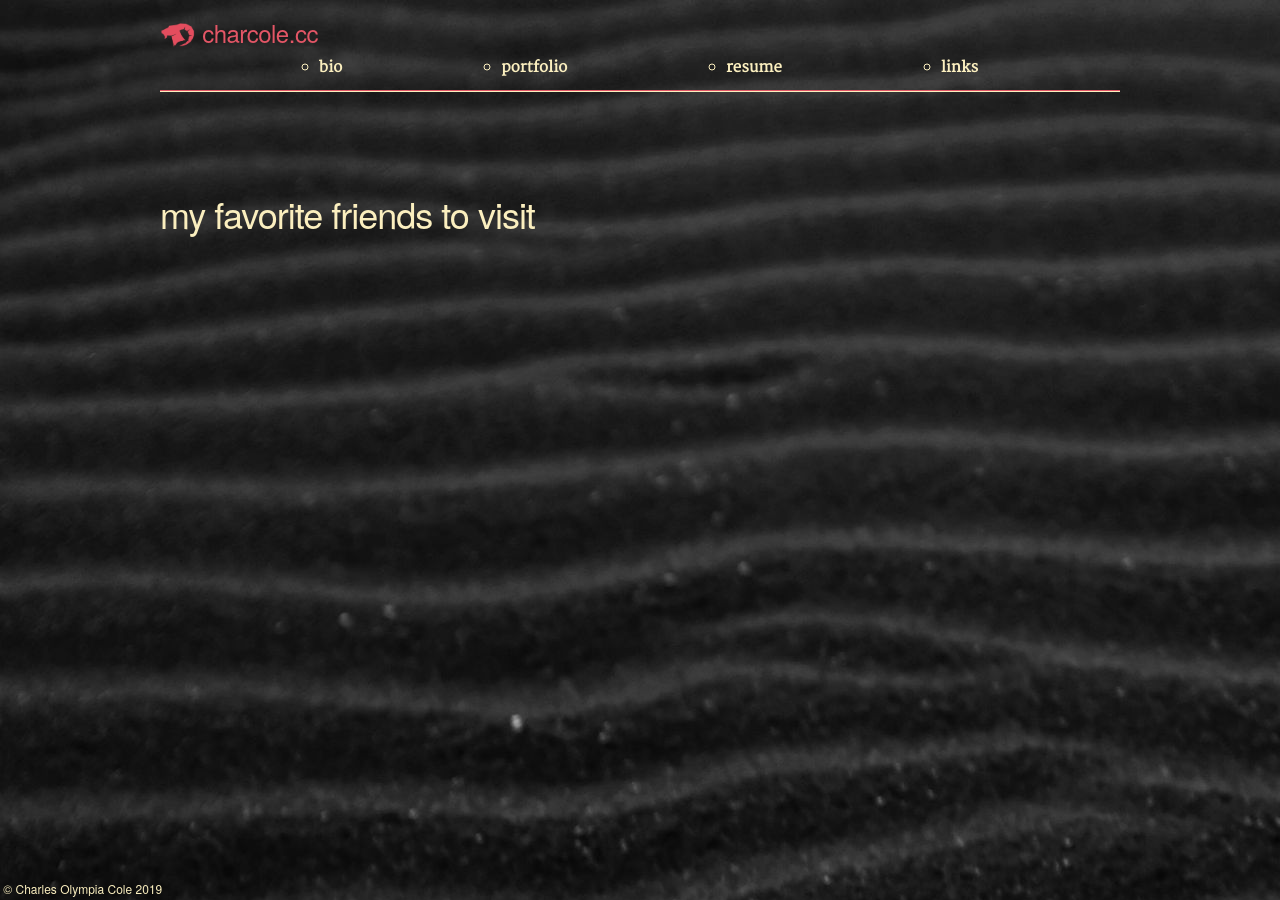
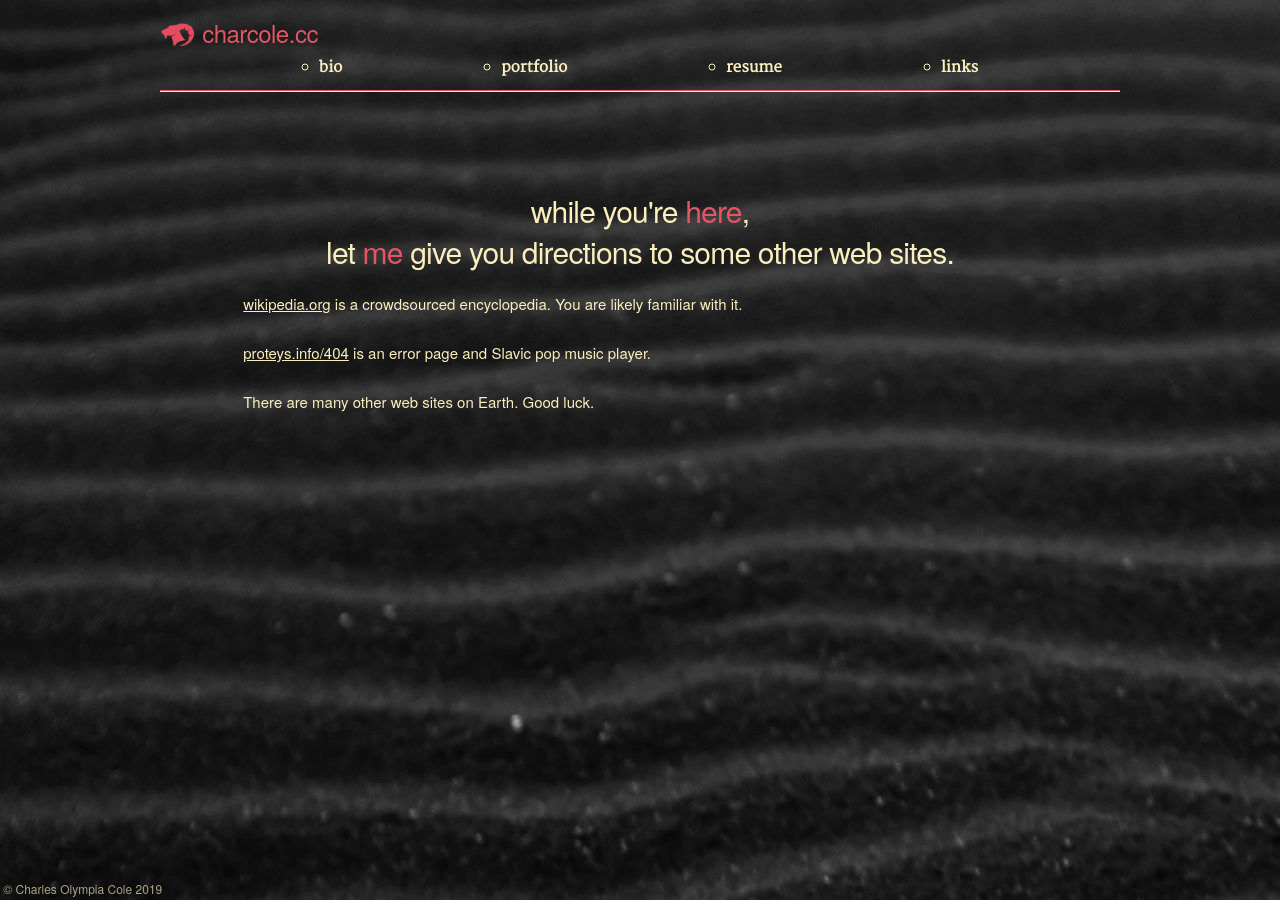
Before and after one commit to char-cole/char-cole.github.io, a Jekyll site: the page built from links.html, in a window 1280 px wide. Built offline with Jekyll 4.4.1, drawn with Linux system fonts in a browser that asks for light colours; some web fonts are replaced.

Commit message:
add bio & links

```diff
--- a/bio.html
+++ b/bio.html
@@ -10,8 +10,8 @@ title: bio
     human in Texas, Earth.
   </p>
   <p class="serif eight columns offset-by-two">
-    This person writes in HTML, CSS, JS, and other machine-friendly languages
-    both for entertainment and professionally. I cannot appreciate his creating
-    me.
+    This person writes programs in HTML, CSS, JS, and other machine-friendly
+    languages both for entertainment and professionally. These programs are not
+    self-aware and cannot appreciate being created.
   </p>
 </main>
--- a/links.html
+++ b/links.html
@@ -4,7 +4,23 @@ title: links
 ---
 
 <main class="container">
-  <h3>
-    my favorite friends to visit
-  </h3>
+  <div class="row">
+    <h4 class="text-center">
+      while you're <span class="primary">here</span>,
+      <br />
+      let <span class="primary">me</span> give you directions to some other web
+      sites.
+    </h4>
+    <p class="offset-by-one column">
+      <a href="https://wikipedia.org" target="_blank">wikipedia.org</a> is a
+      crowdsourced encyclopedia. You are likely familiar with it.
+    </p>
+    <p class="offset-by-one column">
+      <a href="https://proteys.info/404/" target="_blank">proteys.info/404</a>
+      is an error page and Slavic pop music player.
+    </p>
+    <p class="offset-by-one column">
+      There are many other web sites on Earth. Good luck.
+    </p>
+  </div>
 </main>
--- a/styles/styles.css
+++ b/styles/styles.css
@@ -120,6 +120,10 @@ nav .hamburger:before {
   width: 100%;
 }
 
+footer small {
+  opacity: 0.67;
+}
+
 #bio {
   min-height: 10rem;
   height: calc(100vh - 95px);
```
Also changed, not shown: index.html (+6 -3 lines).
